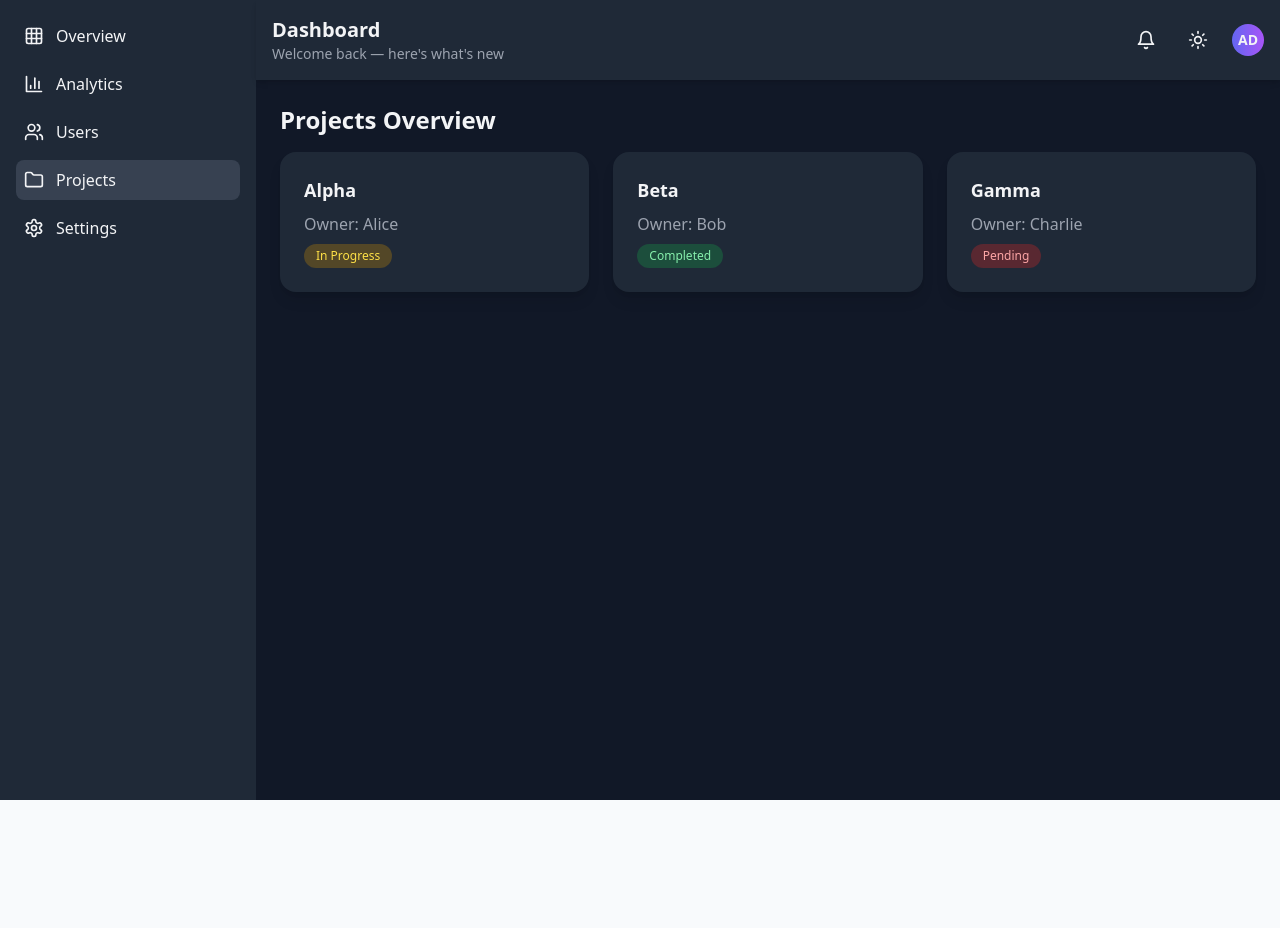
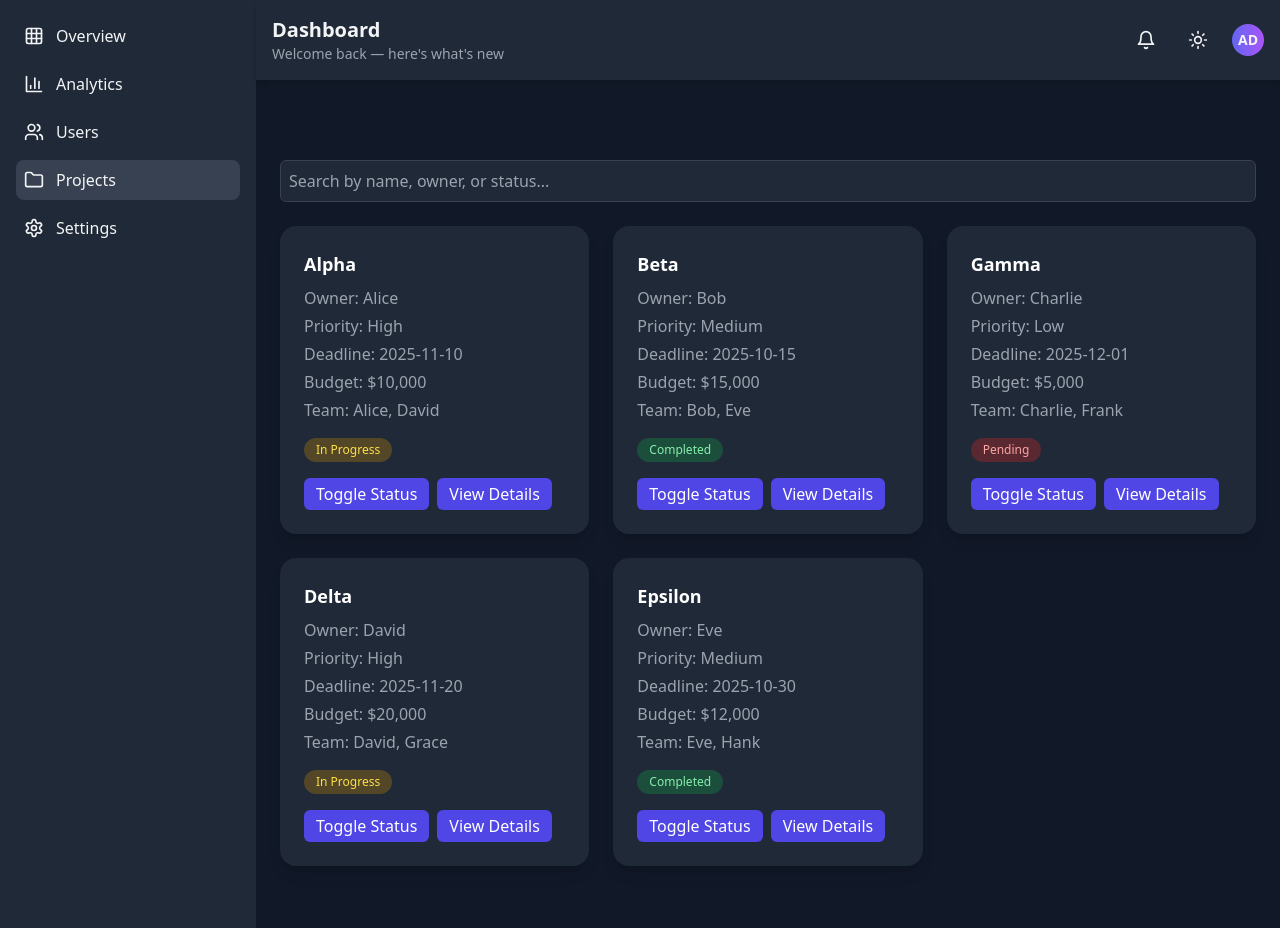
Before and after one commit to Arunhari67980/Admin_dashboard, a React (Vite) app in the folder my-dashboard/: page /projects in a window 1280 px wide. Before the commit the page ends 800 px from the top, so only its background shows below. Built offline with nearby package versions, Linux system fonts and the light colour scheme.

Commit message:
Dashboard.jsx updated

```diff
--- a/my-dashboard/src/pages/Projects.jsx
+++ b/my-dashboard/src/pages/Projects.jsx
@@ -1,32 +1,108 @@
+import { useState } from 'react';
+
 const projects = [
-  { name: "Alpha", status: "In Progress", owner: "Alice" },
-  { name: "Beta", status: "Completed", owner: "Bob" },
-  { name: "Gamma", status: "Pending", owner: "Charlie" },
+  { id: 1, name: "Alpha", status: "In Progress", owner: "Alice", priority: "High", deadline: "2025-11-10", budget: "$10,000", team: ["Alice", "David"] },
+  { id: 2, name: "Beta", status: "Completed", owner: "Bob", priority: "Medium", deadline: "2025-10-15", budget: "$15,000", team: ["Bob", "Eve"] },
+  { id: 3, name: "Gamma", status: "Pending", owner: "Charlie", priority: "Low", deadline: "2025-12-01", budget: "$5,000", team: ["Charlie", "Frank"] },
+  { id: 4, name: "Delta", status: "In Progress", owner: "David", priority: "High", deadline: "2025-11-20", budget: "$20,000", team: ["David", "Grace"] },
+  { id: 5, name: "Epsilon", status: "Completed", owner: "Eve", priority: "Medium", deadline: "2025-10-30", budget: "$12,000", team: ["Eve", "Hank"] },
 ];
 
-const Projects = () => (
-  <div className="space-y-4">
-    <h2 className="text-2xl font-semibold">Projects Overview</h2>
-    <div className="grid grid-cols-1 md:grid-cols-3 gap-6">
-      {projects.map((p, i) => (
-        <div key={i} className="bg-gray-800 p-6 rounded-2xl shadow-lg">
-          <h3 className="text-lg font-bold mb-2">{p.name}</h3>
-          <p className="text-gray-400">Owner: {p.owner}</p>
+const Projects = () => {
+  const [searchTerm, setSearchTerm] = useState('');
+  const [selectedProject, setSelectedProject] = useState(null);
+
+  // Filter projects based on search term
+  const filteredProjects = projects.filter(project =>
+    project.name.toLowerCase().includes(searchTerm.toLowerCase()) ||
+    project.owner.toLowerCase().includes(searchTerm.toLowerCase()) ||
+    project.status.toLowerCase().includes(searchTerm.toLowerCase())
+  );
+
+  // Toggle project status (simulated interactivity)
+  const toggleStatus = (project) => {
+    const newStatus = project.status === "Completed" ? "In Progress" :
+                     project.status === "In Progress" ? "Pending" : "Completed";
+    console.log(`Toggled ${project.name} status to ${newStatus}`); // Simulate API call
+    // In a real app, update via API and state
+  };
+
+  return (
+    <div className="space-y-6 p-6bg-gray-50 min-h-screen"> {/* Ensured bg-gray-50 for overall background */}
+      <h2 className="text-2xl font-bold text-gray-900">Projects Overview</h2>
+
+      {/* Search Bar with bg-gray-800 */}
+      <div className="mb-4">
+        <input
+          type="text"
+          placeholder="Search by name, owner, or status..."
+          className="w-full p-2 border border-gray-700 rounded-md focus:outline-none focus:ring-indigo-500 focus:border-indigo-500 bg-gray-800 text-white placeholder-gray-400"
+          value={searchTerm}
+          onChange={(e) => setSearchTerm(e.target.value)}
+        />
+      </div>
+
+      {/* Projects Grid */}
+      <div className="grid grid-cols-1 md:grid-cols-2 lg:grid-cols-3 gap-6">
+        {filteredProjects.map((project) => (
+          <div key={project.id} className="bg-gray-800 p-6 rounded-2xl shadow-lg hover:shadow-xl transition-shadow duration-300">
+            <h3 className="text-lg font-bold text-white mb-2">{project.name}</h3>
+            <p className="text-gray-400 mb-1">Owner: {project.owner}</p>
+            <p className="text-gray-400 mb-1">Priority: {project.priority}</p>
+            <p className="text-gray-400 mb-1">Deadline: {project.deadline}</p>
+            <p className="text-gray-400 mb-1">Budget: {project.budget}</p>
+            <p className="text-gray-400 mb-2">Team: {project.team.join(", ")}</p>
             <span
-            className={`mt-2 inline-block px-3 py-1 text-xs rounded-full ${
-              p.status === "Completed"
+              className={`mt-2 inline-block px-3 py-1 text-xs font-medium rounded-full ${
+                project.status === "Completed"
                   ? "bg-green-600/30 text-green-300"
-                : p.status === "In Progress"
+                  : project.status === "In Progress"
                   ? "bg-yellow-600/30 text-yellow-300"
                   : "bg-red-600/30 text-red-300"
               }`}
             >
-            {p.status}
+              {project.status}
             </span>
+            <div className="mt-4 flex space-x-2">
+              <button
+                onClick={() => toggleStatus(project)}
+                className="px-3 py-1 bg-indigo-600 text-white rounded-md hover:bg-indigo-700 focus:outline-none focus:ring-2 focus:ring-indigo-500"
+              >
+                Toggle Status
+              </button>
+              <button
+                onClick={() => setSelectedProject(project)}
+                className="px-3 py-1 bg-indigo-600 text-white rounded-md hover:bg-indigo-700 focus:outline-none focus:ring-2 focus:ring-indigo-500"
+              >
+                View Details
+              </button>
+            </div>
           </div>
         ))}
       </div>
+
+      {/* Detailed View Modal */}
+      {selectedProject && (
+        <div className="fixed inset-0 bg-gray-900 bg-opacity-50 flex items-center justify-center z-50">
+          <div className="bg-gray-800 p-6 rounded-2xl shadow-lg w-full max-w-md">
+            <h3 className="text-xl font-bold text-white mb-4">{selectedProject.name} Details</h3>
+            <p className="text-gray-300 mb-2"><strong>Owner:</strong> {selectedProject.owner}</p>
+            <p className="text-gray-300 mb-2"><strong>Priority:</strong> {selectedProject.priority}</p>
+            <p className="text-gray-300 mb-2"><strong>Deadline:</strong> {selectedProject.deadline}</p>
+            <p className="text-gray-300 mb-2"><strong>Budget:</strong> {selectedProject.budget}</p>
+            <p className="text-gray-300 mb-2"><strong>Team:</strong> {selectedProject.team.join(", ")}</p>
+            <p className="text-gray-300 mb-4"><strong>Status:</strong> {selectedProject.status}</p>
+            <button
+              onClick={() => setSelectedProject(null)}
+              className="px-4 py-2 bg-indigo-600 text-white rounded-md hover:bg-indigo-700 focus:outline-none focus:ring-2 focus:ring-indigo-500"
+            >
+              Close
+            </button>
+          </div>
+        </div>
+      )}
     </div>
   );
+};
 
 export default Projects;
```
Lines whose indentation alone changed are shown as unchanged.
